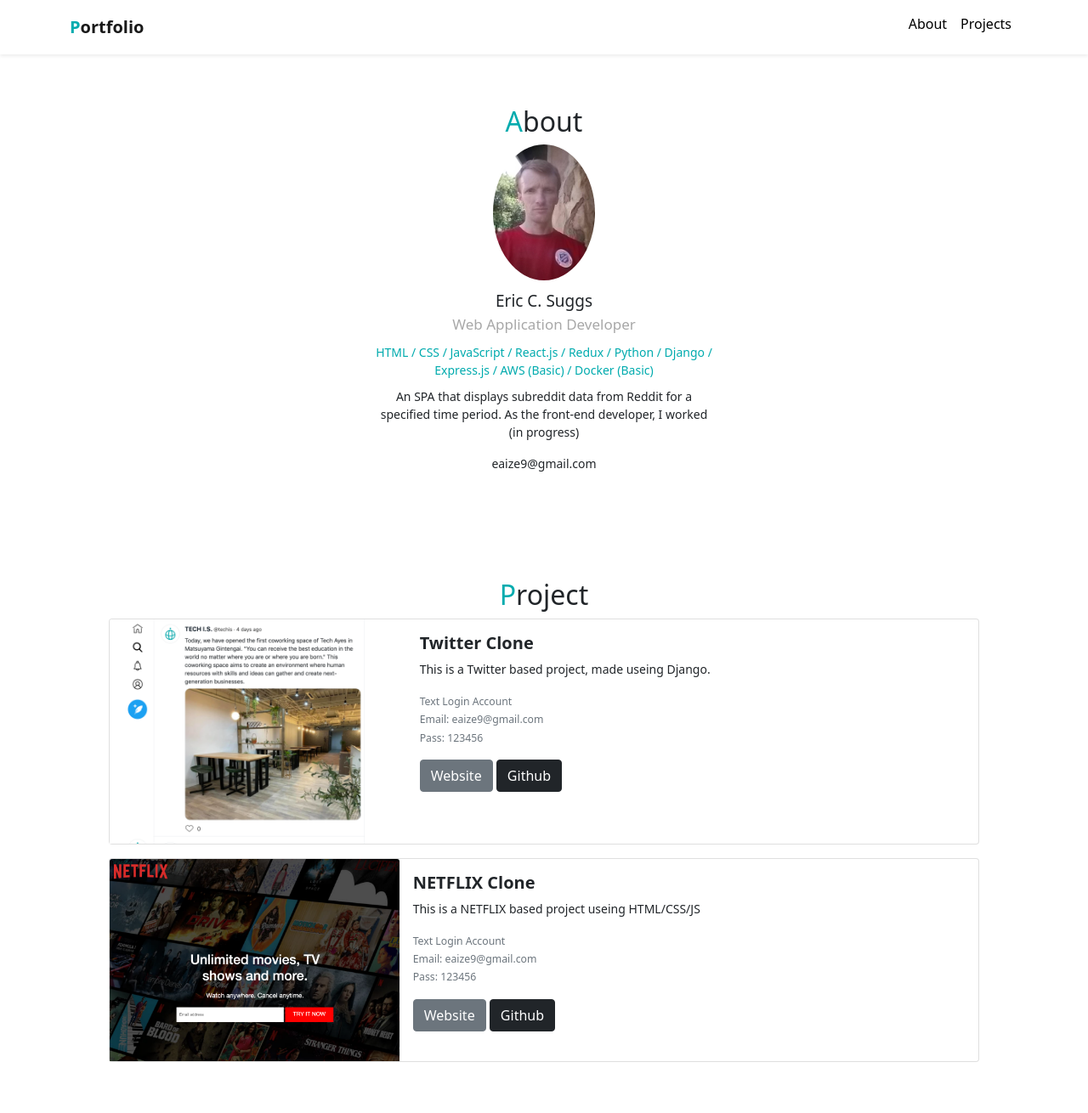
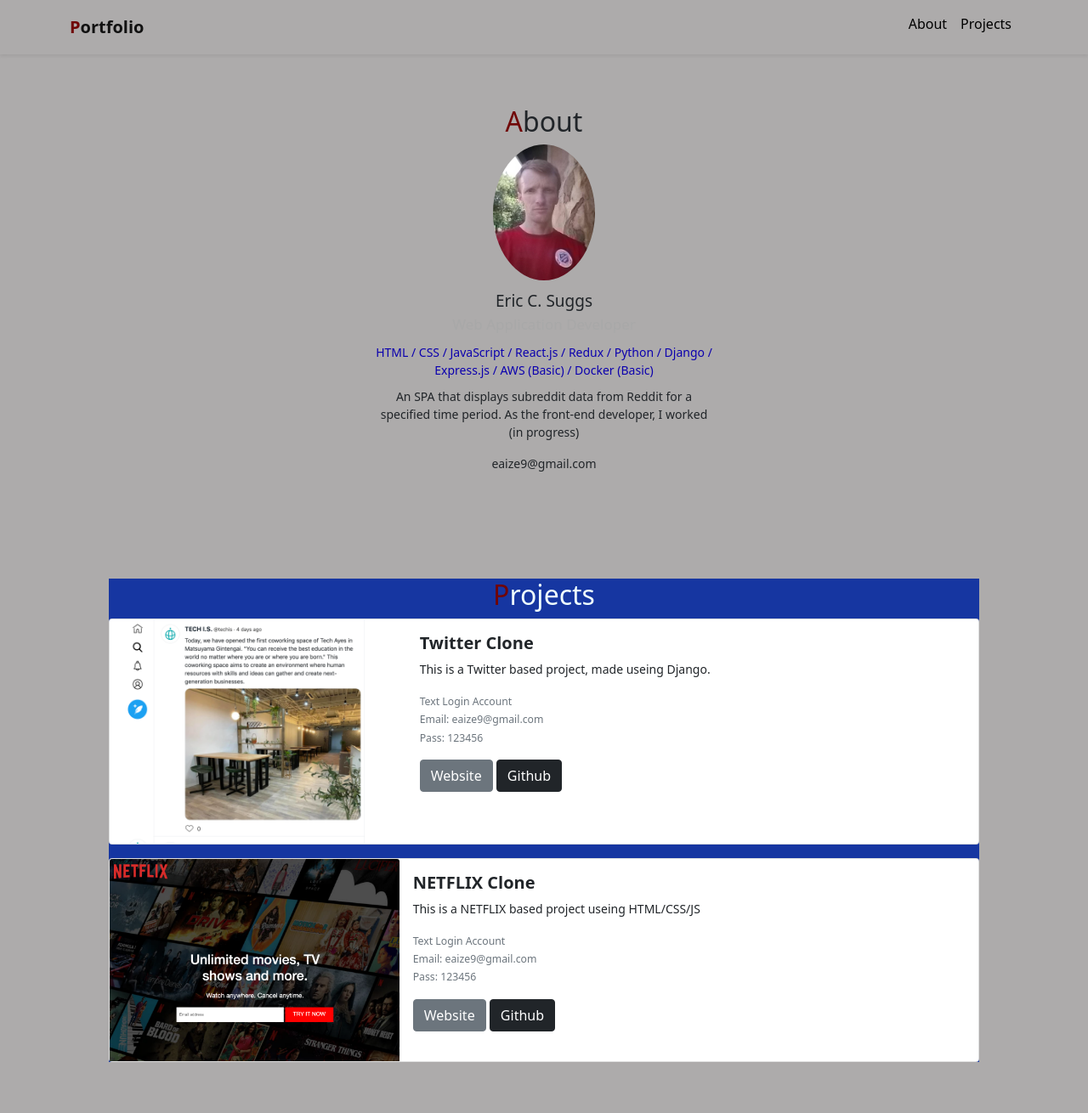
Before and after one commit to eaize/Portfolio, a PHP site: page / in a window 1280 px wide. Shown: the whole page at 85% size. Run offline with PHP 8.4, Linux system fonts and the light colour scheme.

Commit message:
Finished design

```diff
--- a/index.html
+++ b/index.html
@@ -10,7 +10,7 @@
         <title>Portfolio</title>
 </head>
 
-<body>
+<body style="background-color:#a3a1a1e3">
     <nav class="navbar navbar-expand-lg navbar-light shadow-sm">
         <div class="container">
             <a class="navbar-brand title-icon" href="#"><span class="font-primary">P</span>ortfolio</a>
@@ -46,8 +46,8 @@
       </div>
     <script src="https://cdn.jsdelivr.net/npm/bootstrap@5.1.3/dist/js/bootstrap.bundle.min.js" integrity="sha384-ka7Sk0Gln4gmtz2MlQnikT1wXgYsOg+OMhuP+IlRH9sENBO0LRn5q+8nbTov4+1p" crossorigin="anonymous"></script>
 
-    <div id="projects">
-      <h2><span class="font-primary">P</span>roject</h2>
+    <div id="projects" style="background-color:#0428a0e3">
+      <h2><span class="font-primary">P</span><span style="color: azure;">rojects</span> </h2>
       <div class="card mb-3">
         <div class="row">
           <div class="col-md-4">
--- a/style.css
+++ b/style.css
@@ -6,11 +6,10 @@
 
 body{
     font-family: "monospace", sans-serif;
-    background-color: #A8A8A8;
 }
 
 .font-primary{
-    color: #00abae
+    color: #700606
 }
 
 .title-icon{
@@ -29,7 +28,7 @@
 }
 
 a.font-black {
-  color: #000 !important;
+  color: rgb(0, 0, 0) !important;
 }
 
 /*********************
@@ -60,7 +59,7 @@
 
   #about .skills {
     font-size: 14px;
-    color: #00ABAE;
+    color: #0c00ae;
     margin-bottom: 10px;
   }
 
```
